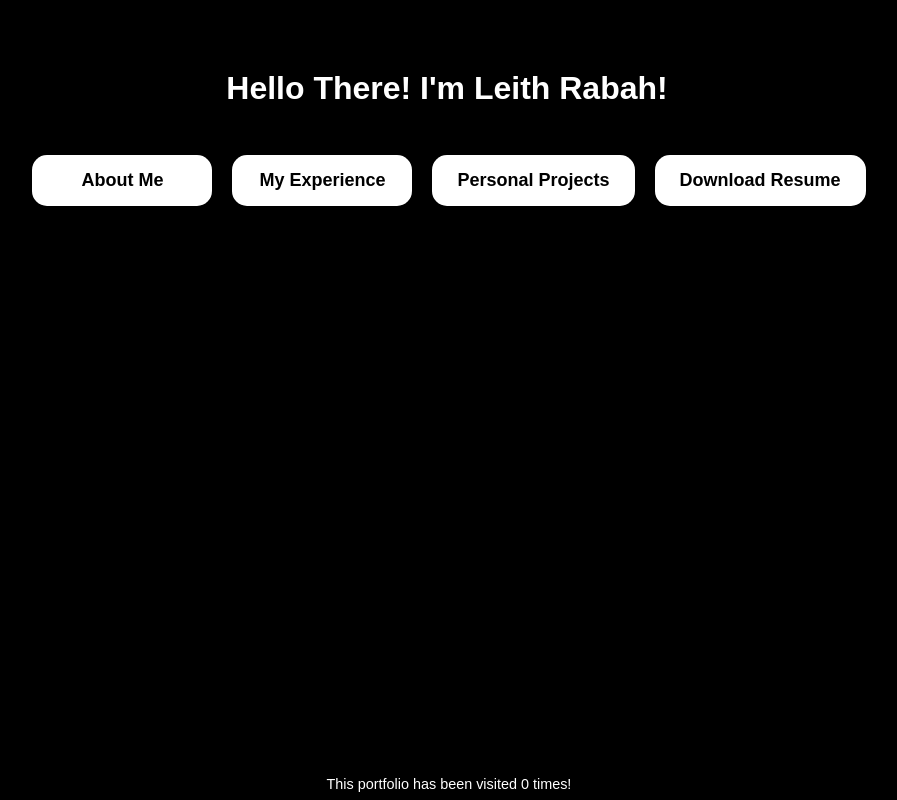
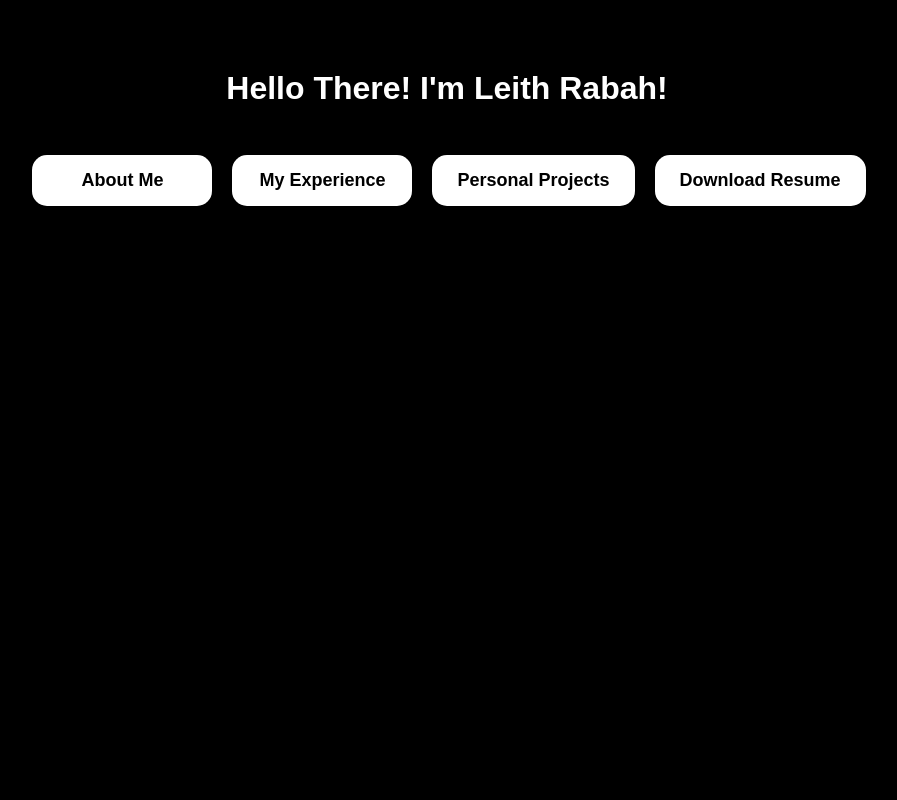
Before and after one commit to Latharius/Portfolio, a React (Vite) app: page / in a window 1280 px wide. Shown: the whole page, without its empty margins (191-1088 px from the left). Built offline with nearby package versions, Linux system fonts and the light colour scheme; no server answers.

Commit message:
removed bad footer + counter

```diff
--- a/package.json
+++ b/package.json
@@ -10,6 +10,7 @@
     "preview": "vite preview"
   },
   "dependencies": {
+    "@supabase/supabase-js": "^2.49.4",
     "react": "^19.0.0",
     "react-dom": "^19.0.0"
   },
--- a/src/App.tsx
+++ b/src/App.tsx
@@ -7,9 +7,6 @@ type ActiveBox = "about" | "experience" | "projects" | null;
 const App: React.FC = () => {
   // State to track which text box is active
   const [activeBox, setActiveBox] = useState<ActiveBox>(null);
-  const [visitCount, setVisitCount] = useState<number | null>(null);
-
-
 
   // Function to handle button clicks and toggle the respective text box
   const handleClick = (box: ActiveBox) => {
@@ -19,17 +16,6 @@ const App: React.FC = () => {
   useEffect (() => {
     document.title = "Leith Rabah | Portfolio";
   }, []); // Set the document title when the component mounts
-
-  useEffect(() => {
-    fetch("https://api.countapi.xyz/hit/leithrabahsportfolio/visits").then(res => res.json()).then(data => {
-      console.log("Fetched from API:", data);
-      setVisitCount(data.value);
-    }
-    ).catch(err => {
-      console.error("Error fetching visit count:", err);
-    }
-    );
-  }, []);
 
   return (
     <div className="container">
@@ -87,11 +73,6 @@ const App: React.FC = () => {
           </div>
         )}
       </div>
-      <footer className="footer">
-      <p className="visit-counter">
-        This portfolio has been visited {visitCount ?? 0} times!
-      </p>
-      </footer>
     </div>
   );
 };
```
Also changed, not shown: 1 other file (tests, documents, lock files or other folders).
